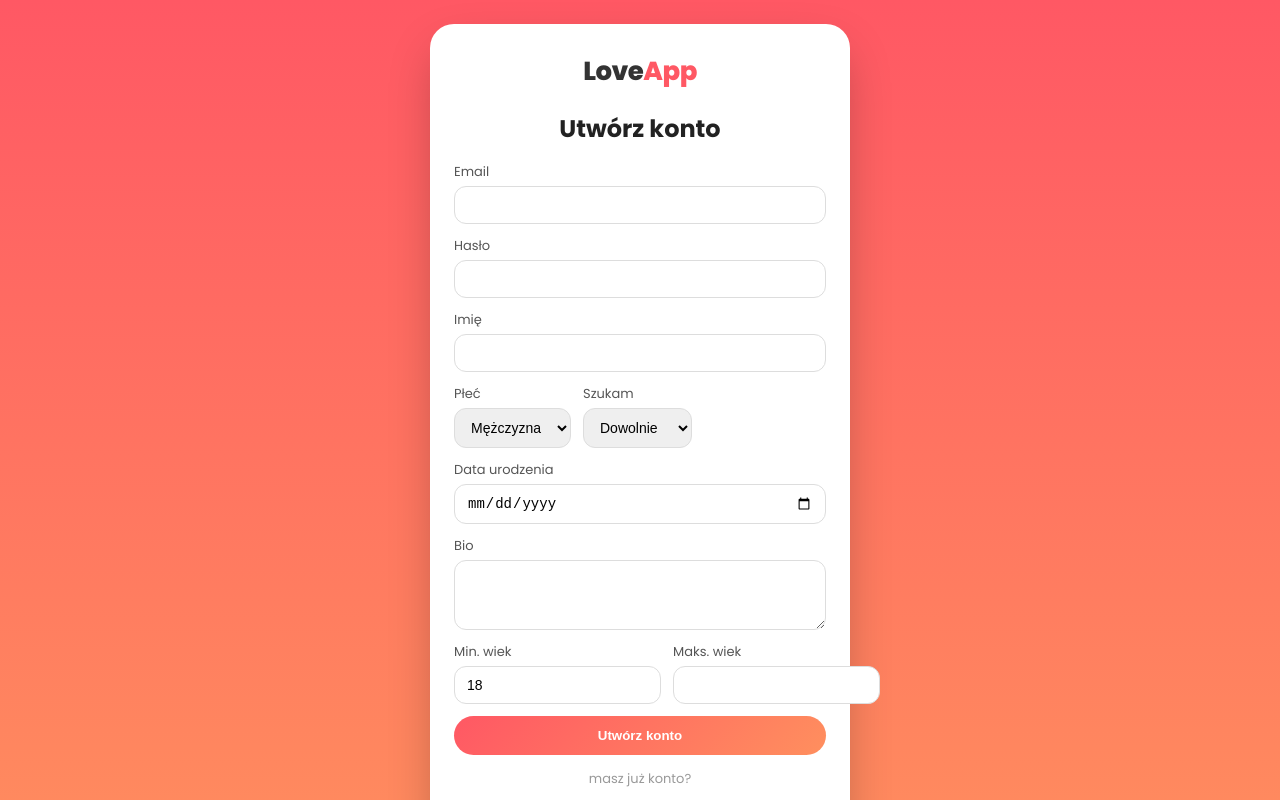
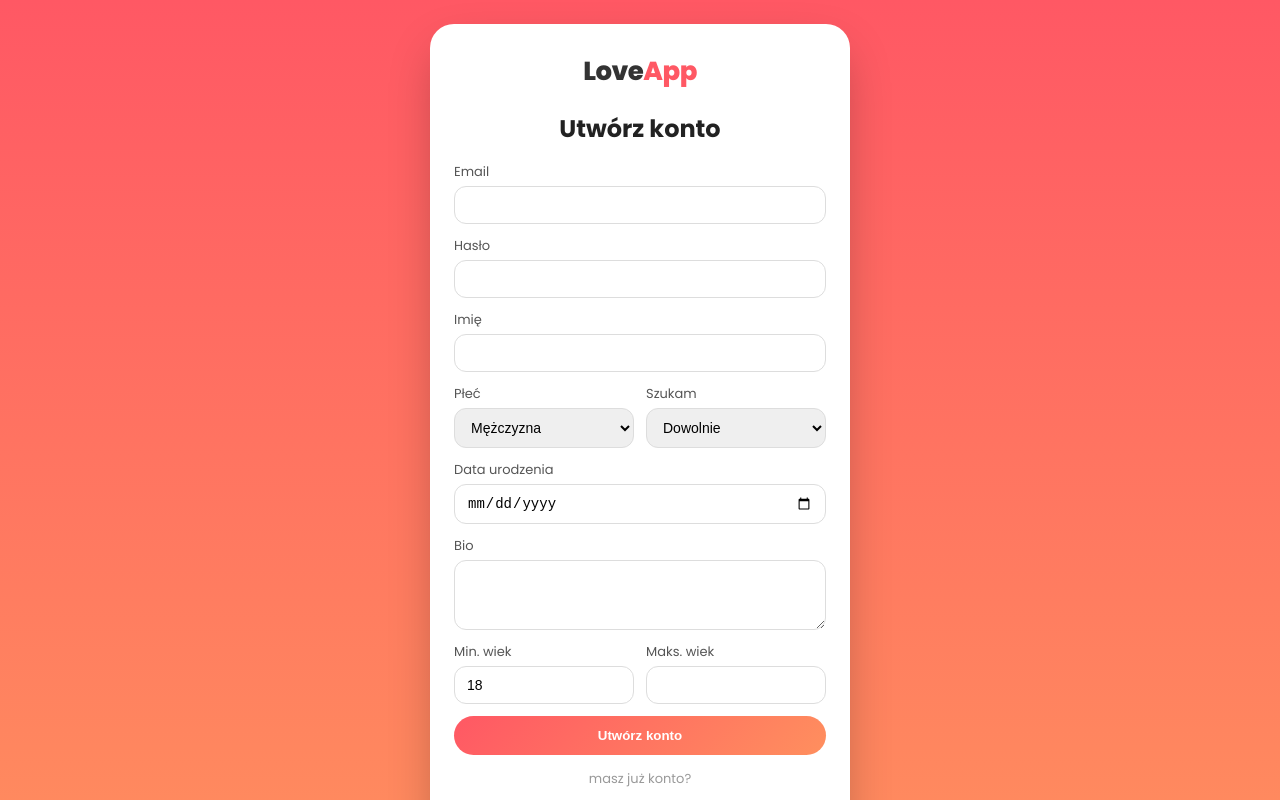
Before and after one commit to BPapinski/AngularTinder, an Angular app in the folder frontend/: page /register in a window 1280 px wide. Built offline with nearby package versions, Linux system fonts and the light colour scheme.

Commit message:
poprawienie formularza przy tworzeniu konta

```diff
--- a/frontend/src/app/pages/register/register.component.css
+++ b/frontend/src/app/pages/register/register.component.css
@@ -41,11 +41,16 @@
   display: flex;
   flex-direction: column;
   margin-bottom: 12px;
+  min-width: 0;
 }
 
 .form-row {
   display: flex;
   gap: 12px;
+}
+
+.form-row .form-group {
+  flex: 1;
 }
 
 label {
@@ -57,6 +62,8 @@ label {
 input,
 select,
 textarea {
+  width: 100%;
+  box-sizing: border-box;
   padding: 10px 12px;
   border-radius: 12px;
   border: 1px solid #ddd;
@@ -109,3 +116,10 @@ textarea:focus {
   font-weight: bold;
   cursor: pointer;
 }
+
+@media (max-width: 380px) {
+  .form-row {
+    flex-direction: column;
+    gap: 0;
+  }
+}
```
